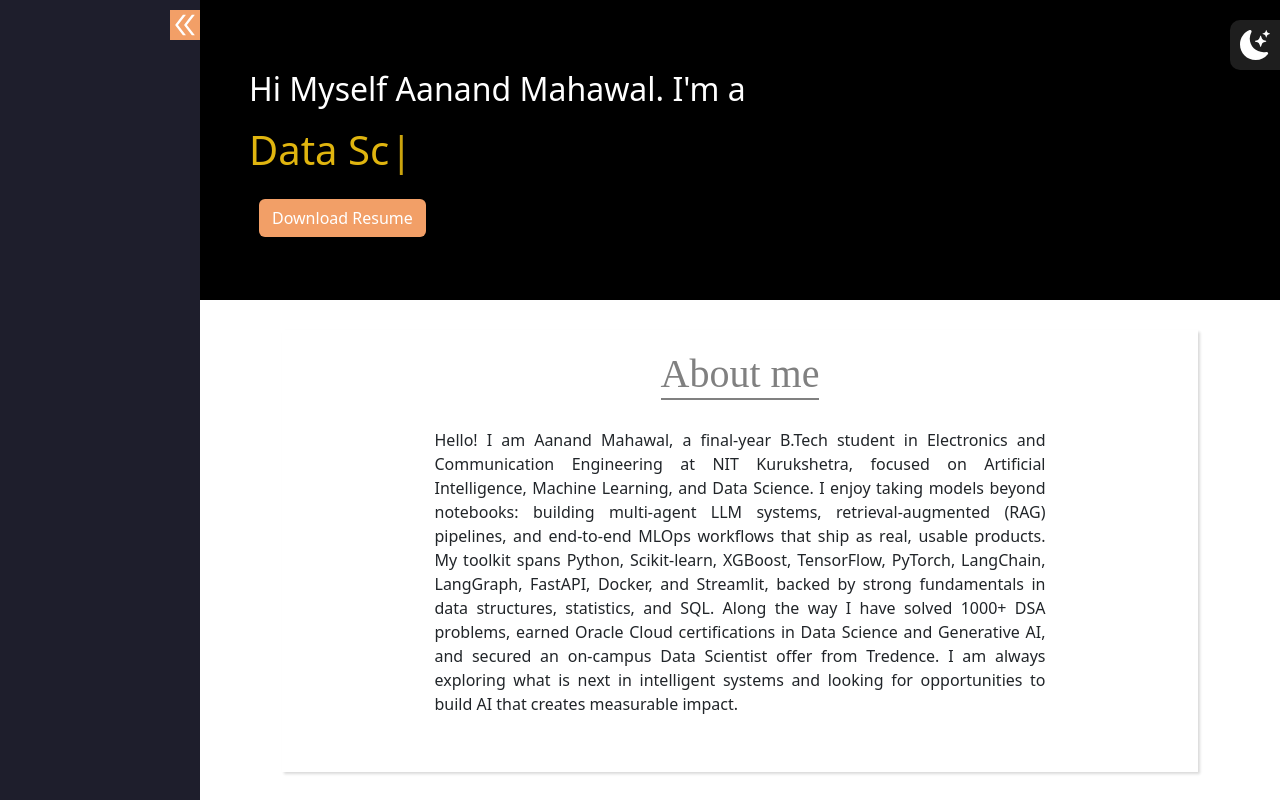
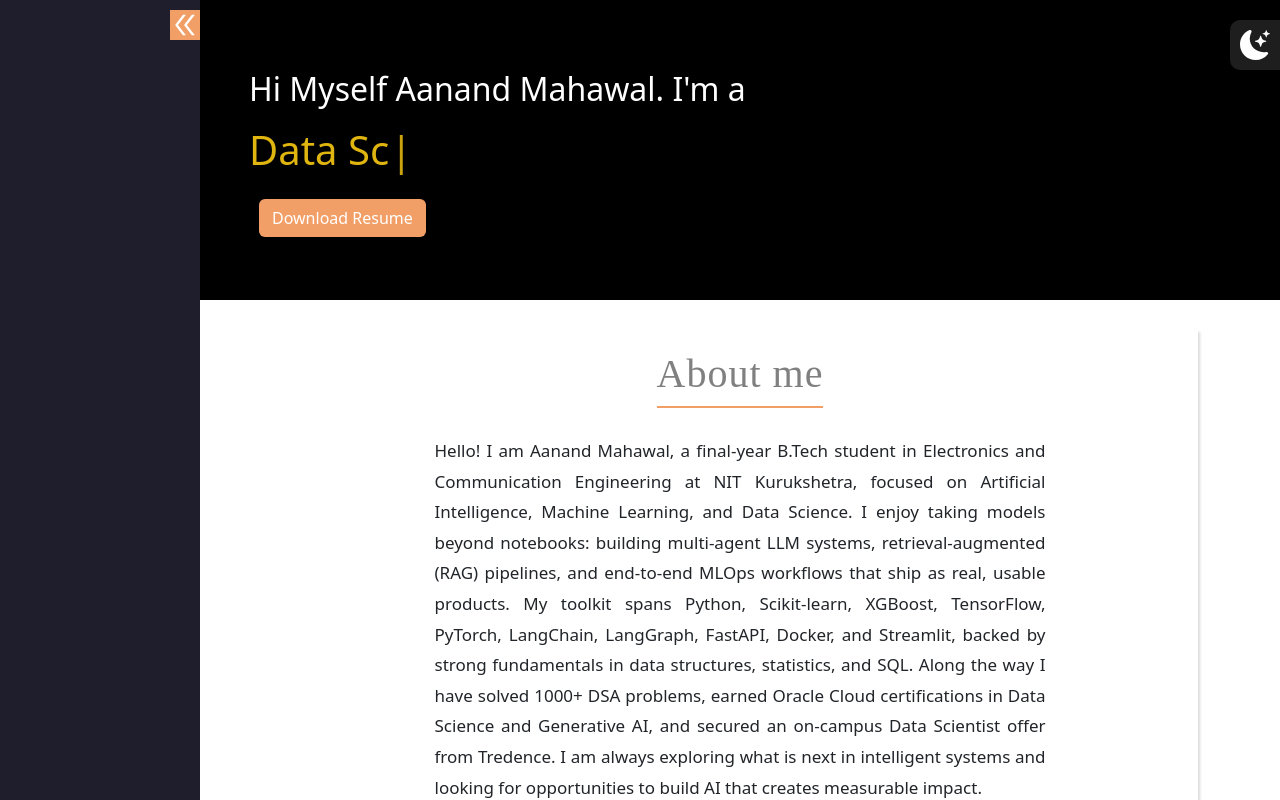
Before and after one commit to aanandmahawal/Personal-portfolio, a React (Create React App) app in the folder frontend/: page / in a window 1280 px wide. Shown: the top 800 px of the page. Built offline with nearby package versions, Linux system fonts and the light colour scheme.

Commit message:
Update About.css

```diff
--- a/frontend/src/pages/About/About.css
+++ b/frontend/src/pages/About/About.css
@@ -21,12 +21,18 @@
 .about-content h1 {
   color: gray;
   font-family: cursive;
-  border-bottom: 2px solid gray;
+  border-bottom: 2px solid #f29f67;
   text-align: center;
+  padding-bottom: 8px;
+  letter-spacing: 1px;
 }
 .about-content p {
   text-align: justify;
   padding: 20px;
+  max-width: 900px;
+  margin: 0 auto;
+  line-height: 1.8;
+  font-size: 17px;
 }
 
 /* ======== DARK MODE ========= */
```
